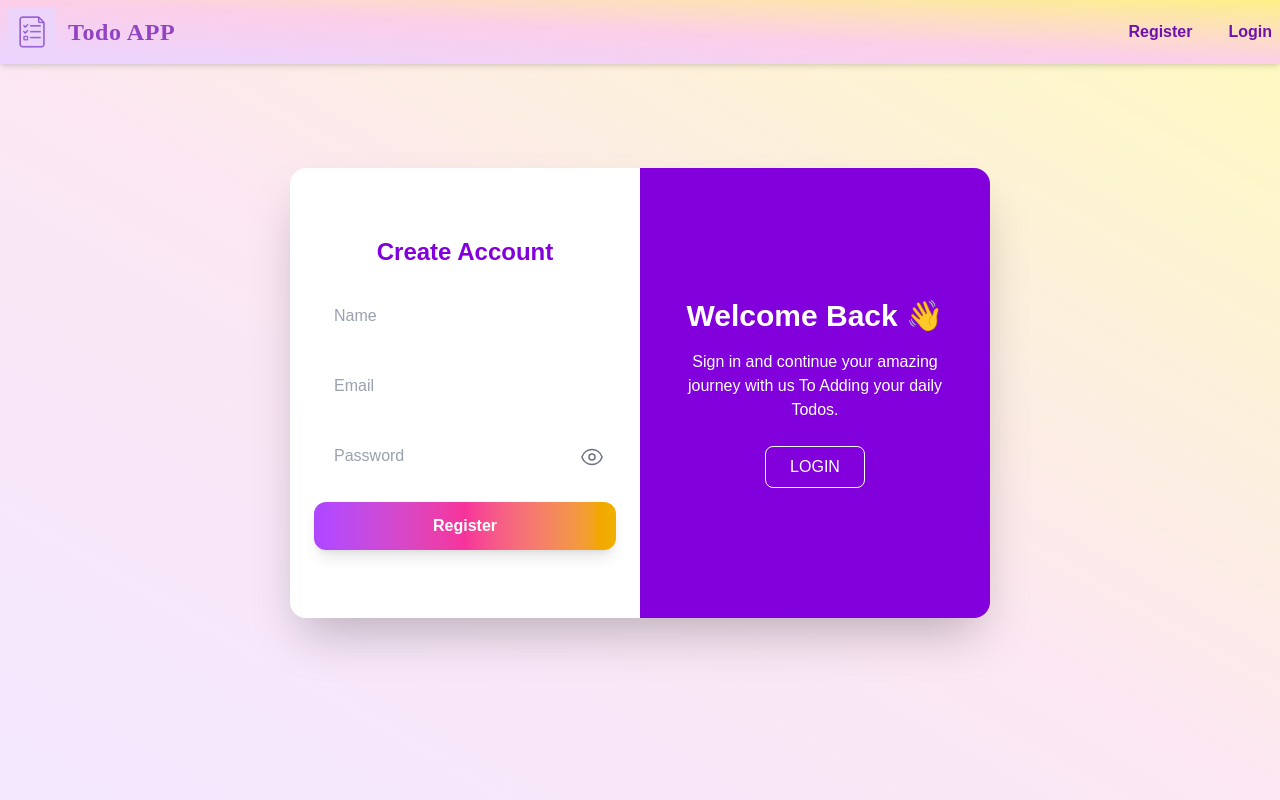
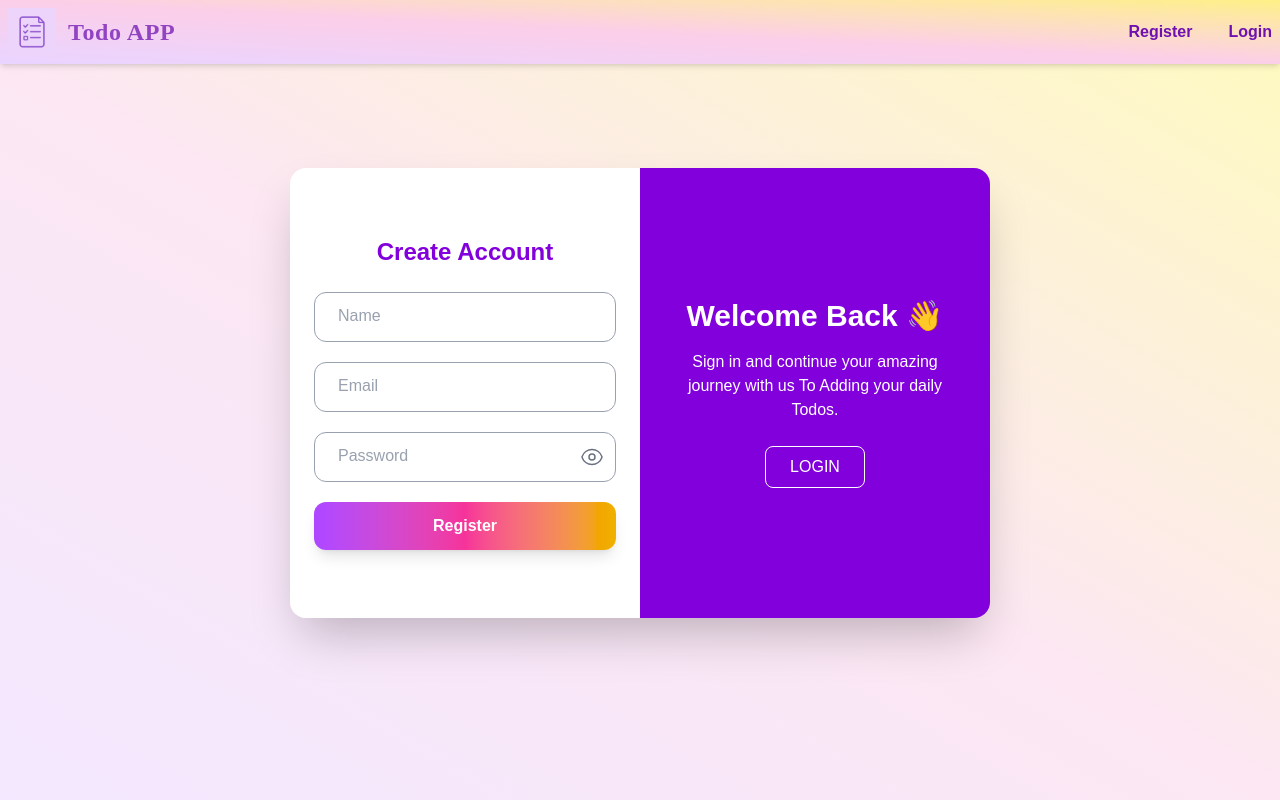
Before and after one commit to errajput/todo-web, a Next.js app: page /register in a window 1280 px wide. Built offline with nearby package versions, Linux system fonts and the light colour scheme.

Commit message:
Change Input email and password Style

```diff
--- a/src/ui/EmailField.jsx
+++ b/src/ui/EmailField.jsx
@@ -7,10 +7,10 @@ const EmailField = ({ value, onChange }) => {
         placeholder="Enter your email"
         value={value}
         onChange={onChange}
-        className="peer w-full px-5 py-3 rounded-xl border border-white/40 bg-white/50 placeholder-transparent focus:border-purple-500 focus:ring-1 focus:ring-purple-400 focus:outline-none transition duration-300"
+        className="peer w-full px-5 py-3 rounded-xl border border-gray-400  placeholder-transparent focus:border-purple-500 focus:ring-1 focus:ring-purple-500 focus:outline-none transition duration-300 focus:text-purple-500 text-gray-500"
         required
       />
-      <label className="absolute left-5 -top-2.5 text-purple-600 text-sm font-medium transition-all peer-placeholder-shown:top-3 peer-placeholder-shown:text-gray-400 peer-placeholder-shown:text-base peer-focus:-top-2.5 peer-focus:text-purple-600 peer-focus:text-sm">
+      <label className="absolute left-5 -top-2.5 text-gray-500 focus:text-purple-600 text-sm font-medium transition-all peer-placeholder-shown:top-3 peer-placeholder-shown:text-gray-400 peer-placeholder-shown:text-base peer-focus:-top-2.5 peer-focus:text-purple-600 peer-focus:text-sm bg-white px-1">
         Email
       </label>
     </div>
--- a/src/ui/PasswordField.jsx
+++ b/src/ui/PasswordField.jsx
@@ -11,10 +11,10 @@ const PasswordField = ({ value, onChange }) => {
         placeholder="Enter your password"
         value={value}
         onChange={onChange}
-        className="peer w-full px-5 py-3 rounded-xl border border-white/40 bg-white/50 placeholder-transparent focus:border-purple-500 focus:ring-1 focus:ring-purple-400 focus:outline-none transition duration-300"
+        className="peer w-full px-5 py-3 rounded-xl border border-gray-400  placeholder-transparent focus:border-purple-500 focus:ring-1 focus:ring-purple-500 focus:outline-none transition duration-300 focus:text-purple-500 text-gray-500"
         required
       />
-      <label className="absolute left-5 -top-2.5 text-purple-600 text-sm font-medium transition-all peer-placeholder-shown:top-3 peer-placeholder-shown:text-gray-400 peer-placeholder-shown:text-base peer-focus:-top-2.5 peer-focus:text-purple-600 peer-focus:text-sm">
+      <label className="absolute left-5 -top-2.5 text-gray-500 focus:text-purple-600 text-sm font-medium transition-all peer-placeholder-shown:top-3 peer-placeholder-shown:text-gray-400 peer-placeholder-shown:text-base peer-focus:-top-2.5 peer-focus:text-purple-600 peer-focus:text-sm bg-white px-1">
         Password
       </label>
       <button
--- a/src/ui/TextField.jsx
+++ b/src/ui/TextField.jsx
@@ -1,4 +1,7 @@
+import { useId } from "react";
+
 const TextField = ({ label, value, onChange, placeholder }) => {
+  const id = useId();
   return (
     <div>
       <input
@@ -7,11 +10,15 @@ const TextField = ({ label, value, onChange, placeholder }) => {
         placeholder={placeholder || `Enter your ${label}`}
         value={value}
         onChange={onChange}
-        className="peer w-full px-5 py-3 rounded-xl border border-white/40 bg-white/50 placeholder-transparent focus:border-purple-500 focus:ring-1 focus:ring-purple-400 focus:outline-none transition duration-300"
+        className="peer w-full px-5 py-3 rounded-xl border border-gray-400  placeholder-transparent focus:border-purple-500 focus:ring-1 focus:ring-purple-500 focus:outline-none transition duration-300 focus:text-purple-500 text-gray-500"
         required
+        id={id}
       />
       {label && (
-        <label className="absolute left-5 -top-2.5 text-purple-600 text-sm font-medium transition-all peer-placeholder-shown:top-3 peer-placeholder-shown:text-gray-400 peer-placeholder-shown:text-base peer-focus:-top-2.5 peer-focus:text-purple-600 peer-focus:text-sm">
+        <label
+          htmlFor={id}
+          className="absolute left-5 -top-2.5 text-gray-500 focus:text-purple-600 text-sm font-medium transition-all peer-placeholder-shown:top-3 peer-placeholder-shown:text-gray-400 peer-placeholder-shown:text-base peer-focus:-top-2.5 peer-focus:text-purple-600 peer-focus:text-sm bg-white px-1"
+        >
           {label}
         </label>
       )}
```
